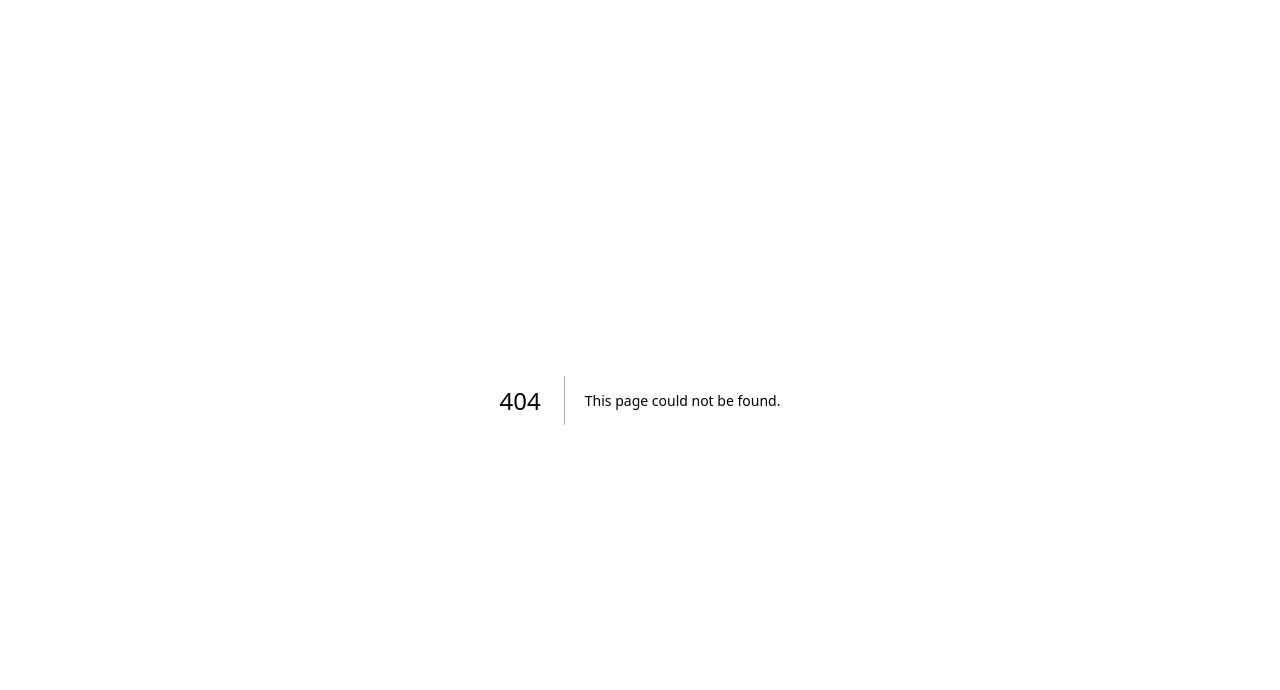
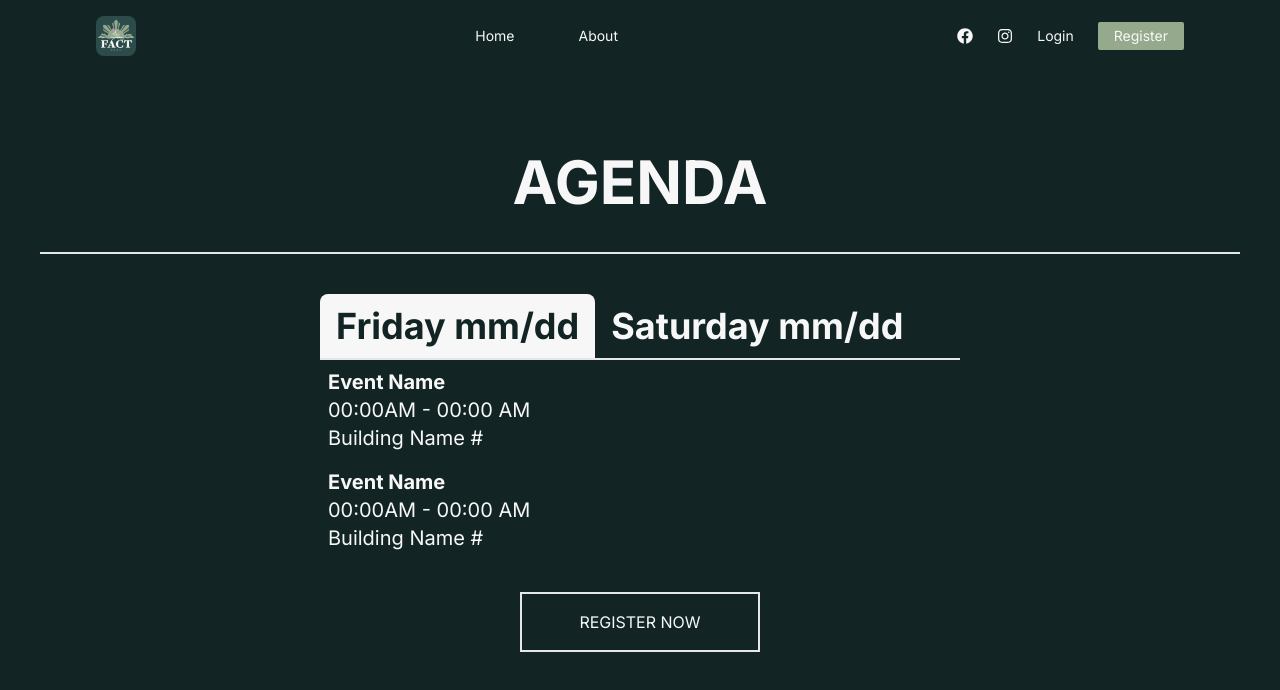
Before and after one commit to filipinx-americans-coming-together/fact-website-frontend, a Next.js app: page /agenda in a window 1280 px wide. Before the commit this address had no page. Shown: the top 690 px of the page. Built offline with nearby package versions, Linux system fonts and the light colour scheme.

Commit message:
added navbar to agenda page

```diff
--- /dev/null
+++ b/src/app/agenda/page.tsx
@@ -0,0 +1,98 @@
+"use client";
+import Navbar from "@/components/Navbar";
+import Button from "@/components/Button";
+import { useState } from "react";
+
+const agendaData = [
+    {
+        day: "Friday mm/dd",
+        info: [
+            {
+                id: "0",
+                event: "Event Name",
+                time: "00:00AM - 00:00 AM",
+                location: "Building Name #",
+            },
+            {
+                id: "1",
+                event: "Event Name",
+                time: "00:00AM - 00:00 AM",
+                location: "Building Name #",
+            },
+        ],
+    },
+    {
+        day: "Saturday mm/dd",
+        info: [
+            {
+                id: "0",
+                event: "Event Name",
+                time: "00:00AM - 00:00 AM",
+                location: "Building Name #",
+            },
+            {
+                id: "1",
+                event: "Event Name",
+                time: "00:00AM - 00:00 AM",
+                location: "Building Name #",
+            },
+            {
+                id: "2",
+                event: "Event Name",
+                time: "00:00AM - 00:00 AM",
+                location: "Building Name #",
+            },
+            {
+                id: "3",
+                event: "Event Name",
+                time: "00:00AM - 00:00 AM",
+                location: "Building Name #",
+            },
+        ],
+    },
+];
+
+export default function Agenda() {
+    const [activeTab, setActiveTab] = useState(0);
+
+    return (
+        <>
+            <Navbar />
+            <div className="text-center p-10 border-b-2 m-10">
+                <div className="font-bold sm:text-4xl lg:text-6xl">AGENDA</div>
+            </div>
+            <div className="w-2/4 mx-auto mb-4">
+                <div className="flex flex-row justify-start">
+                    {agendaData.map((item, index) => (
+                        <div
+                            className={
+                                "px-4 py-3 rounded-t-lg cursor-pointer" +
+                                (index == activeTab
+                                    ? " bg-text-primary text-background-primary"
+                                    : "")
+                            }
+                            key={item.day}
+                            onClick={() => setActiveTab(index)}
+                        >
+                            <div className="sm:text-3xl lg:text-4xl font-bold">
+                                {item.day}
+                            </div>
+                        </div>
+                    ))}
+                </div>
+                <div className="border-t-2 p-2">
+                    {agendaData[activeTab].info.map((item) => (
+                        <div className="mb-4 text-xl" key={item.id}>
+                            <div className="font-bold">{item.event}</div>
+                            <div>{item.time}</div>
+                            <div>{item.location}</div>
+                        </div>
+                    ))}
+                </div>
+            </div>
+            <div className="w-fit m-auto">
+                <Button text="REGISTER NOW" url="/" />
+            </div>
+        </>
+    );
+}
```
Also changed, not shown: 1 other file (tests, documents, lock files or other folders).
